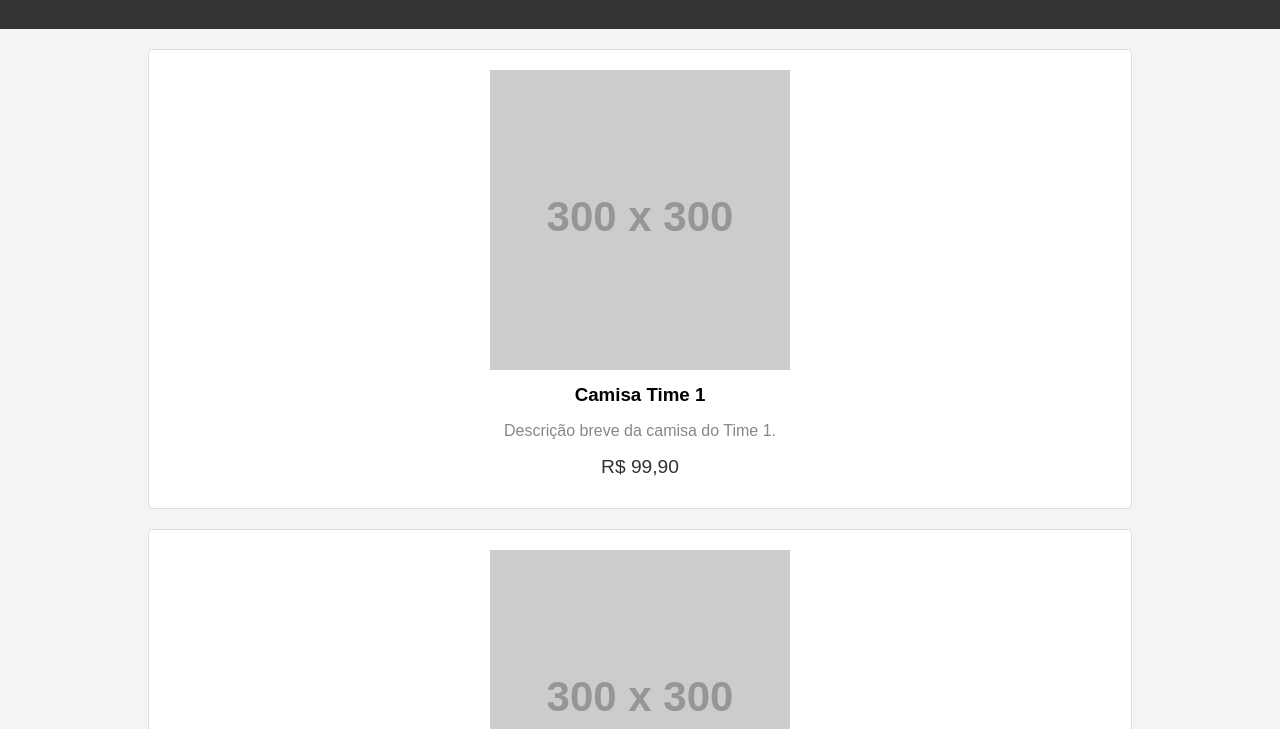
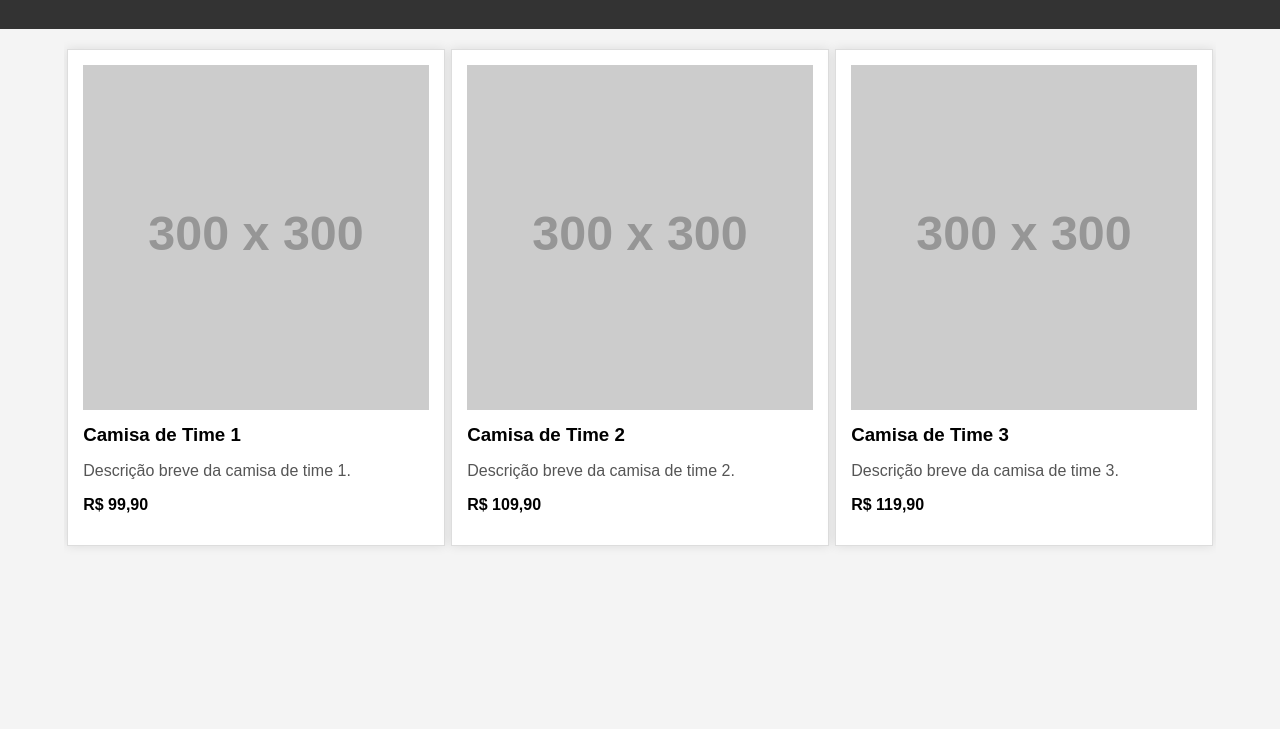
Before and after one commit to Ofsport1/Ofsport, a plain HTML site: page index.html in a window 1280 px wide. Shown: the part 71-800 px from the top of the page. Drawn offline with Linux system fonts and the light colour scheme; placeholder pictures from the web are drawn by us.

Commit message:
Update index.html

```diff
--- a/index.html
+++ b/index.html
@@ -18,32 +18,37 @@
       text-align: center;
     }
     .container {
-      width: 80%;
+      width: 90%;
       margin: auto;
       overflow: hidden;
     }
-    .produto {
+    .products {
+      display: flex;
+      flex-wrap: wrap;
+      justify-content: space-around;
+      margin-top: 20px;
+    }
+    .product {
       background: #fff;
-      margin: 20px;
-      padding: 20px;
       border: 1px solid #ddd;
-      border-radius: 5px;
-      text-align: center;
+      margin-bottom: 20px;
+      padding: 15px;
+      width: 30%;
+      box-shadow: 0 0 10px rgba(0,0,0,0.1);
     }
-    .produto img {
-      max-width: 100%;
+    .product img {
+      width: 100%;
       height: auto;
     }
-    .produto h3 {
+    .product h3 {
       margin: 10px 0;
     }
-    .produto p {
-      color: #888;
+    .product p {
+      color: #555;
     }
-    .produto .preco {
-      color: #333;
-      font-size: 1.2em;
-      margin: 10px 0;
+    .product .price {
+      color: #000;
+      font-weight: bold;
     }
   </style>
 </head>
@@ -52,23 +57,25 @@
     <h1>Loja de Camisas de Futebol</h1>
   </header>
   <div class="container">
-    <div class="produto">
-      <img src="https://via.placeholder.com/300x300.png?text=Camisa+Time+1" alt="Camisa Time 1">
-      <h3>Camisa Time 1</h3>
-      <p>Descrição breve da camisa do Time 1.</p>
-      <p class="preco">R$ 99,90</p>
-    </div>
-    <div class="produto">
-      <img src="https://via.placeholder.com/300x300.png?text=Camisa+Time+2" alt="Camisa Time 2">
-      <h3>Camisa Time 2</h3>
-      <p>Descrição breve da camisa do Time 2.</p>
-      <p class="preco">R$ 109,90</p>
-    </div>
-    <div class="produto">
-      <img src="https://via.placeholder.com/300x300.png?text=Camisa+Time+3" alt="Camisa Time 3">
-      <h3>Camisa Time 3</h3>
-      <p>Descrição breve da camisa do Time 3.</p>
-      <p class="preco">R$ 119,90</p>
+    <div class="products">
+      <div class="product">
+        <img src="https://via.placeholder.com/300x300.png?text=Camisa+1" alt="Camisa 1">
+        <h3>Camisa de Time 1</h3>
+        <p>Descrição breve da camisa de time 1.</p>
+        <p class="price">R$ 99,90</p>
+      </div>
+      <div class="product">
+        <img src="https://via.placeholder.com/300x300.png?text=Camisa+2" alt="Camisa 2">
+        <h3>Camisa de Time 2</h3>
+        <p>Descrição breve da camisa de time 2.</p>
+        <p class="price">R$ 109,90</p>
+      </div>
+      <div class="product">
+        <img src="https://via.placeholder.com/300x300.png?text=Camisa+3" alt="Camisa 3">
+        <h3>Camisa de Time 3</h3>
+        <p>Descrição breve da camisa de time 3.</p>
+        <p class="price">R$ 119,90</p>
+      </div>
     </div>
   </div>
 </body>
```
